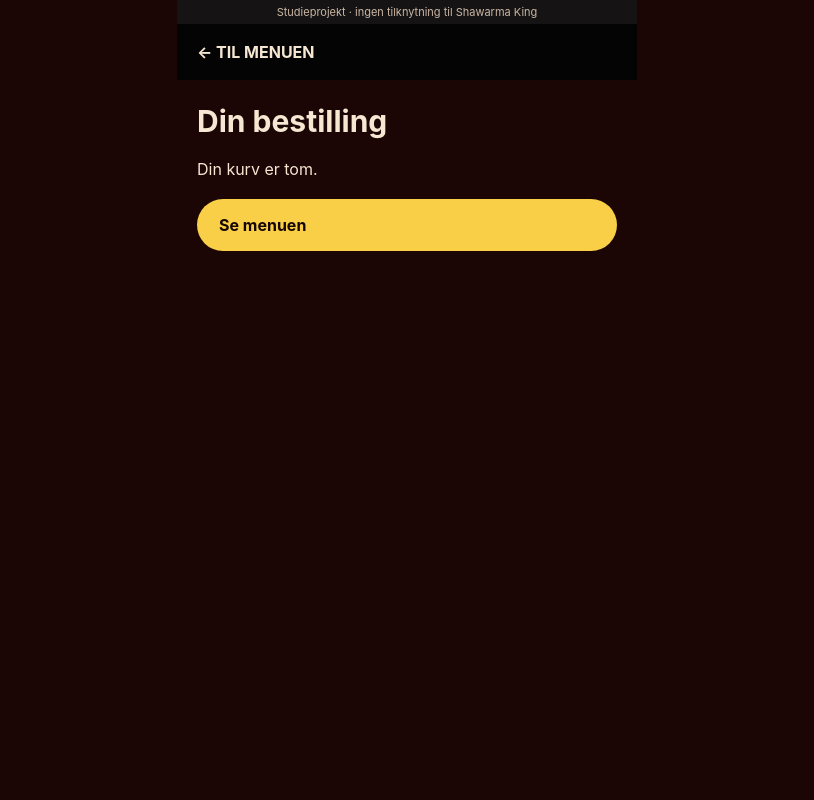
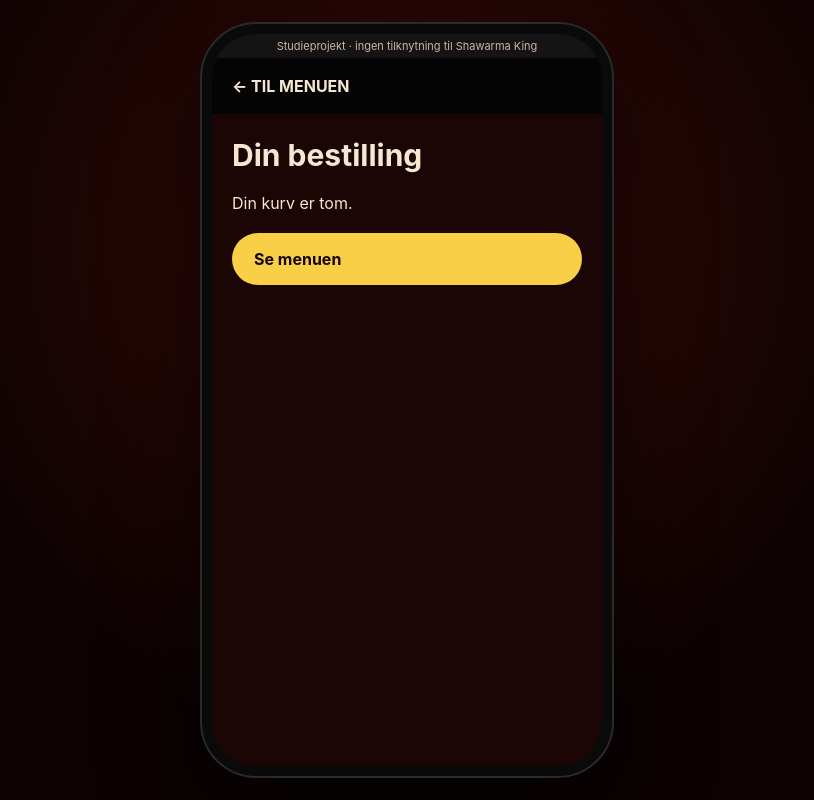
Before and after one commit to Jarl002/Shawarma-King, a Next.js app: page /kurv in a window 1280 px wide. Shown: the whole page, without its empty margins (233-1047 px from the left). Built offline with nearby package versions, Linux system fonts and the light colour scheme.

Commit message:
Vis appen i en telefonramme på store skærme

```diff
--- a/app/bestilling-klar/ready.module.css
+++ b/app/bestilling-klar/ready.module.css
@@ -1,4 +1,4 @@
-.screen { display: flex; flex-direction: column; align-items: center; max-width: 460px; min-height: 100svh; margin-inline: auto; padding: 32px 20px; text-align: center; }
+.screen { display: flex; flex-direction: column; align-items: center; max-width: 460px; min-height: var(--app-height); margin-inline: auto; padding: 32px 20px; text-align: center; }
 .brand { font-weight: 750; text-transform: uppercase; }
 .animation { width: min(100%, 280px); height: 260px; object-fit: contain; }
 .screen h1 { margin: 16px 0 0; font-size: 1.75rem; }
--- a/app/globals.css
+++ b/app/globals.css
@@ -2,6 +2,7 @@
   --background: #1c0605;
   --foreground: #f5e7d2;
   --accent: #f8cf46;
+  --app-height: 100svh;
 }
 
 * {
--- /dev/null
+++ b/app/layout.module.css
@@ -0,0 +1,46 @@
+/*
+  On a phone the app fills the screen as normal.
+  On a wider screen it is shown inside a phone-sized frame that scrolls on its own.
+*/
+
+@media (min-width: 700px) {
+  .desktop {
+    display: grid;
+    min-height: 100dvh;
+    padding: 24px;
+    background:
+      radial-gradient(circle at 50% 30%, #3a0a08 0%, transparent 60%),
+      #0c0202;
+    place-items: center;
+  }
+
+  .device {
+    /* 48px page padding + 20px frame border must fit inside the window */
+    --app-height: min(844px, calc(100dvh - 68px));
+
+    position: relative;
+    width: 390px;
+    height: var(--app-height);
+    box-sizing: content-box;
+    overflow: hidden;
+    border: 10px solid #0a0a0a;
+    border-radius: 54px;
+    background: var(--background);
+    box-shadow:
+      0 0 0 2px #2b2b2b,
+      0 40px 90px rgb(0 0 0 / 60%);
+    /* Makes position: fixed elements stay inside the phone instead of the browser window */
+    transform: translateZ(0);
+  }
+
+  .screen {
+    height: 100%;
+    overflow-y: auto;
+    overscroll-behavior: contain;
+    scrollbar-width: none;
+  }
+
+  .screen::-webkit-scrollbar {
+    display: none;
+  }
+}
--- a/app/layout.tsx
+++ b/app/layout.tsx
@@ -1,6 +1,7 @@
 import type { Metadata } from "next";
 import "./globals.css";
 import { CartProvider } from "./cart";
+import styles from "./layout.module.css";
 
 export const metadata: Metadata = {
   title: "Shawarma King Aarhus",
@@ -10,7 +11,15 @@ export const metadata: Metadata = {
 export default function RootLayout({ children }: LayoutProps<"/">) {
   return (
     <html lang="da">
-      <body><CartProvider>{children}</CartProvider></body>
+      <body>
+        <div className={styles.desktop}>
+          <div className={styles.device}>
+            <div className={styles.screen}>
+              <CartProvider>{children}</CartProvider>
+            </div>
+          </div>
+        </div>
+      </body>
     </html>
   );
 }
--- a/app/loading.module.css
+++ b/app/loading.module.css
@@ -3,7 +3,7 @@
   flex-direction: column;
   align-items: center;
   justify-content: center;
-  min-height: 100svh;
+  min-height: var(--app-height);
   max-width: 460px;
   margin-inline: auto;
   padding: 32px 20px;
--- a/app/menu/menu.module.css
+++ b/app/menu/menu.module.css
@@ -1,6 +1,6 @@
 .screen {
   max-width: 460px;
-  min-height: 100svh;
+  min-height: var(--app-height);
   margin-inline: auto;
 }
 
```
